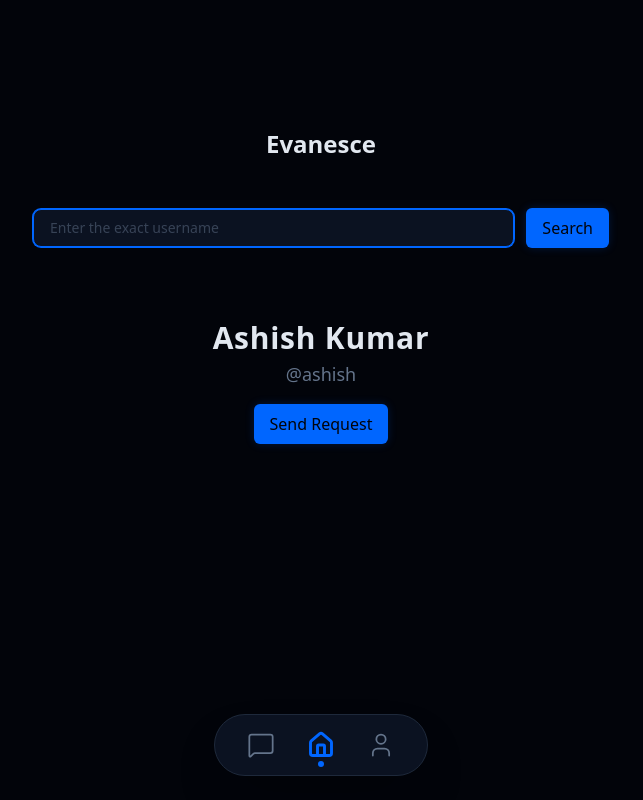
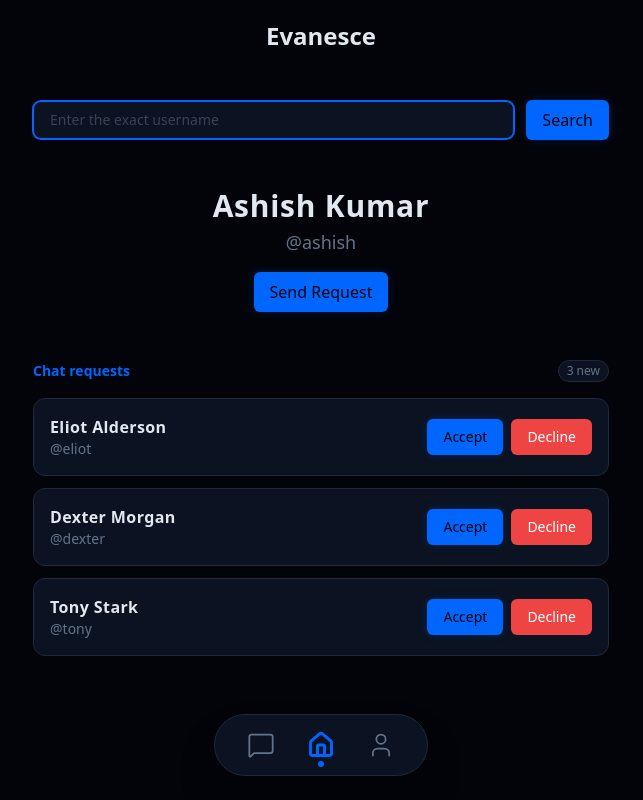
Before and after one commit to Ashcodes69/evanesce-frontend-v2, a Next.js app: page / in a window 1280 px wide. Shown: the whole page, without its empty margins (319-962 px from the left). Built offline with nearby package versions, Linux system fonts and the light colour scheme.

Commit message:
created incoming requests home page completed

```diff
--- a/src/app/page.tsx
+++ b/src/app/page.tsx
@@ -1,12 +1,14 @@
+"use client";
 import Navbar from "../components/layout/Navbar";
+import IncomingRequests from "../features/connections/IncomingRequests";
 import SearchPanel from "../features/connections/SearchPanel";
 import SearchResult from "../features/connections/SearchResult";
 
 export default function Home() {
   return (
-    <main className="min-h-screen bg-background pb-24 px-6 pt-12">
+    <main className="min-h-screen bg-background pb-24 px-6 pt-0">
       <div className="max-w-xl mx-auto w-full flex flex-col gap-12">
-        <h1 className="text-text-main text-center pt-20 text-2xl font-bold">
+        <h1 className="text-text-main text-center pt-5 text-2xl font-bold">
           Evanesce
         </h1>
         <Navbar />
@@ -15,6 +17,27 @@ export default function Home() {
           hasSearched={true}
           user={{ id: "1", fullName: "Ashish Kumar", username: "ashish" }}
         />
+        <section>
+          <div className="flex items-center justify-between mb-4">
+            <h2 className="text-primary text-sm font-semibold">
+              Chat requests
+            </h2>
+            {/* A nice touch: showing the count */}
+            <span className="bg-surface border border-border text-text-muted text-xs px-2 py-0.5 rounded-full">
+              3 new
+            </span>
+          </div>
+
+          <IncomingRequests
+            requests={[
+              { id: "1", fullName: "Eliot Alderson", username: "eliot" },
+              { id: "2", fullName: "Dexter Morgan", username: "dexter" },
+              { id: "3", fullName: "Tony Stark", username: "tony" },
+            ]}
+            onAccept={(id) => console.log("Accepted:", id)}
+            onDecline={(id) => console.log("Declined:", id)}
+          />
+        </section>
       </div>
     </main>
   );
--- a/src/features/connections/ConnectionReqCard.tsx
+++ /dev/null
@@ -1,7 +0,0 @@
-import React from 'react'
-
-export default function ConnectionReqCard() {
-  return (
-    <div>ConnectionReqCard</div>
-  )
-}
--- /dev/null
+++ b/src/features/connections/IncomingRequests.tsx
@@ -0,0 +1,64 @@
+"use client";
+import Button from "@/src/components/ui/Button";
+
+export interface ConnectionRequest {
+  id: string;
+  fullName: string;
+  username: string;
+}
+
+interface IncommingRequestProps {
+  requests: ConnectionRequest[];
+  onAccept: (id: string) => void;
+  onDecline: (id: string) => void;
+}
+
+export default function IncomingRequests({
+  requests,
+  onAccept,
+  onDecline,
+}: IncommingRequestProps) {
+  if (requests.length == 0) {
+    return (
+      <div className="text-center py-8 border border-dashed rounded-lg bg-surface/50">
+        <p className="text-text-muted text-sm">No new requests</p>
+      </div>
+    );
+  }
+
+  return (
+    <ul className="flex flex-col gap-3">
+      {requests.map((req) => (
+        <li
+          key={req.id}
+          className="flex items-center justify-between p-4 bg-surface border border-border rounded-xl transition-all hover:border-text-muted/30"
+        >
+          <div className="flex flex-col">
+            <span className="text-text-main font-semibold tracking-wide">
+              {req.fullName}
+            </span>
+            <span className="text-text-muted text-sm">@{req.username}</span>
+          </div>
+
+          <div className="flex items-center gap-2">
+            <Button
+              variant="primary"
+              className="px-4 py-1.5 text-sm"
+              onClick={() => onAccept?.(req.id)}
+            >
+              Accept
+            </Button>
+
+            <Button
+              variant="destructive"
+              className="px-4 py-1.5 text-sm"
+              onClick={() => onDecline?.(req.id)}
+            >
+              Decline
+            </Button>
+          </div>
+        </li>
+      ))}
+    </ul>
+  );
+}
--- a/src/features/connections/SearchResult.tsx
+++ b/src/features/connections/SearchResult.tsx
@@ -29,7 +29,7 @@ export default function SearchResult({
   }
 
   return (
-    <div className="flex flex-col items-center justify-center gap-4 py-6">
+    <div className="flex flex-col items-center justify-center gap-4">
       <div className="text-center flex flex-col gap-1">
         <h3 className="text-text-main text-3xl font-semibold tracking-wide">
           {user.fullName}
--- a/src/features/connections/UserProfileRow.tsx
+++ /dev/null
@@ -1,7 +0,0 @@
-import React from 'react'
-
-export default function UserProfileRow() {
-  return (
-    <div>UserProfileRow</div>
-  )
-}
```
